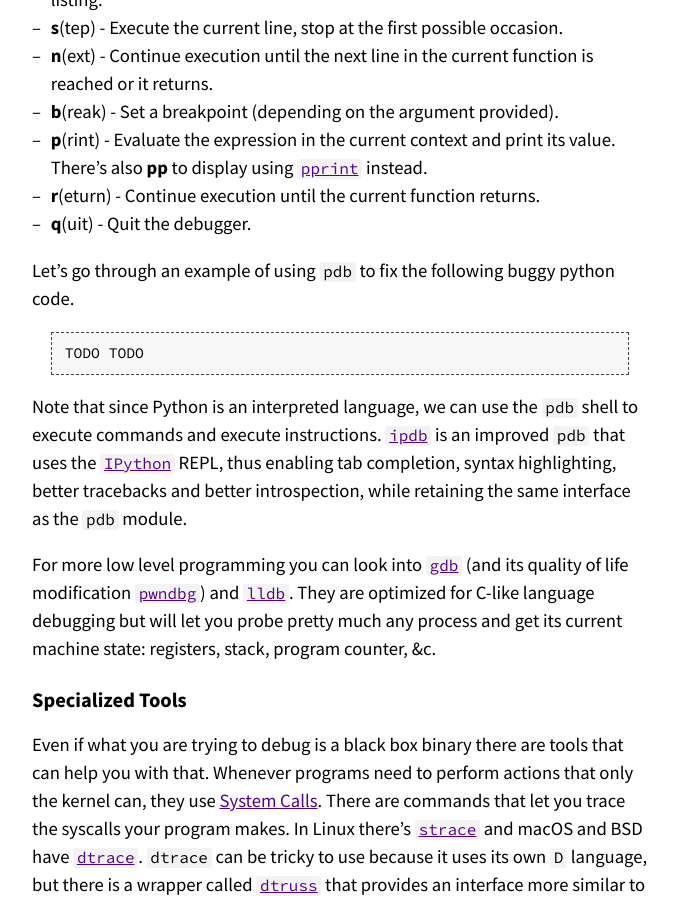
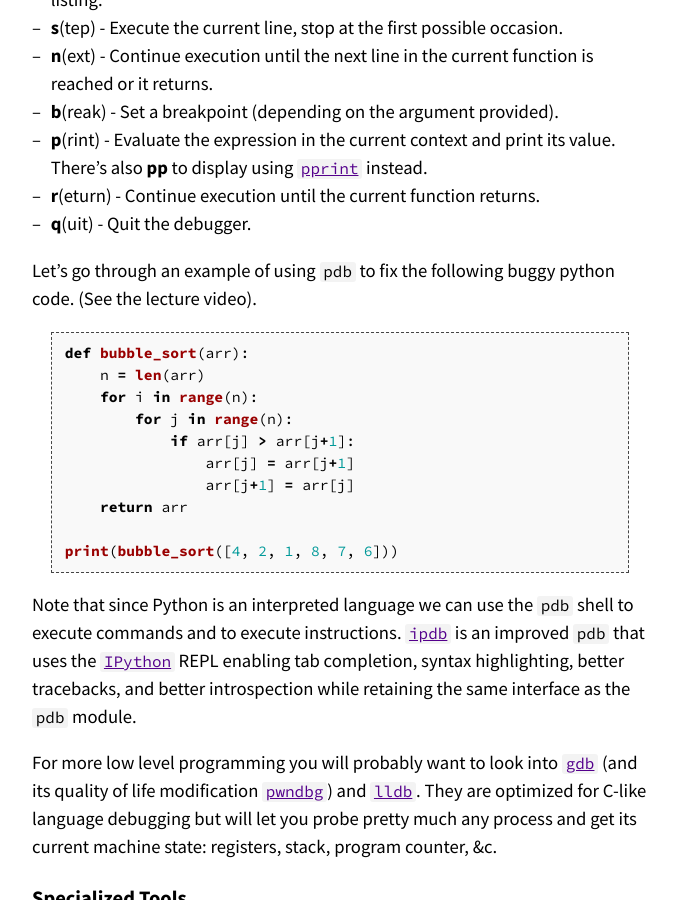
Before and after one commit to missing-semester-cn/missing-semester-cn.github.io, a Jekyll site: the page built from _2020/debugging-profiling.md, in a window 1280 px wide and 900 px high, scrolled down 2668 px. Shown: the whole window, without its empty margins (300-977 px from the left). Built offline with Jekyll 4.4.1, drawn with Linux system fonts in a browser that asks for light colours; some of the changed text lies outside the part shown.

Commit message:
Finish debug-profile lecture notes

````diff
--- a/_2020/debugging-profiling.md
+++ b/_2020/debugging-profiling.md
@@ -81,16 +81,26 @@ Here is a brief description of some of the commands `pdb` supports:
 - **r**(eturn) - Continue execution until the current function returns.
 - **q**(uit) - Quit the debugger.
 
-Let's go through an example of using `pdb` to fix the following buggy python code.
+Let's go through an example of using `pdb` to fix the following buggy python code. (See the lecture video).
 
-```bash
-TODO TODO
+```python
+def bubble_sort(arr):
+    n = len(arr)
+    for i in range(n):
+        for j in range(n):
+            if arr[j] > arr[j+1]:
+                arr[j] = arr[j+1]
+                arr[j+1] = arr[j]
+    return arr
+
+print(bubble_sort([4, 2, 1, 8, 7, 6]))
 ```
 
-Note that since Python is an interpreted language, we can use the `pdb` shell to execute commands and execute instructions.
-[`ipdb`](https://pypi.org/project/ipdb/) is an improved `pdb` that uses the [`IPython`](https://ipython.org) REPL, thus enabling tab completion, syntax highlighting, better tracebacks and better introspection, while retaining the same interface as the `pdb` module.
 
-For more low level programming you can look into [`gdb`](https://www.gnu.org/software/gdb/) (and its quality of life modification [`pwndbg`](https://github.com/pwndbg/pwndbg)) and [`lldb`](https://lldb.llvm.org/).
+Note that since Python is an interpreted language we can use the `pdb` shell to execute commands and to execute instructions.
+[`ipdb`](https://pypi.org/project/ipdb/) is an improved `pdb` that uses the [`IPython`](https://ipython.org) REPL enabling tab completion, syntax highlighting, better tracebacks, and better introspection while retaining the same interface as the `pdb` module.
+
+For more low level programming you will probably want to look into [`gdb`](https://www.gnu.org/software/gdb/) (and its quality of life modification [`pwndbg`](https://github.com/pwndbg/pwndbg)) and [`lldb`](https://lldb.llvm.org/).
 They are optimized for C-like language debugging but will let you probe pretty much any process and get its current machine state: registers, stack, program counter, &c.
 
 
@@ -364,11 +374,8 @@ TODO `perf` command
 
 - `perf list` - List the events that can be traced with perf
 - `perf stat COMMAND ARG1 ARG2` - Gets counts of different events related a process or command
-- `perf record` -
-- `perf report` -
-- Basic performance stats: `perf stat {command}`
-- Run a program with the profiler: `perf record {command}`
-- Analyze profile: `perf report`
+- `perf record COMMAND ARG1 ARG2` - Records the run of a command and saves the statistical data into a file called `perf.data`
+- `perf report` - Formats and prints the data collected in `perf.data`
 
 
 ### Visualization
````
